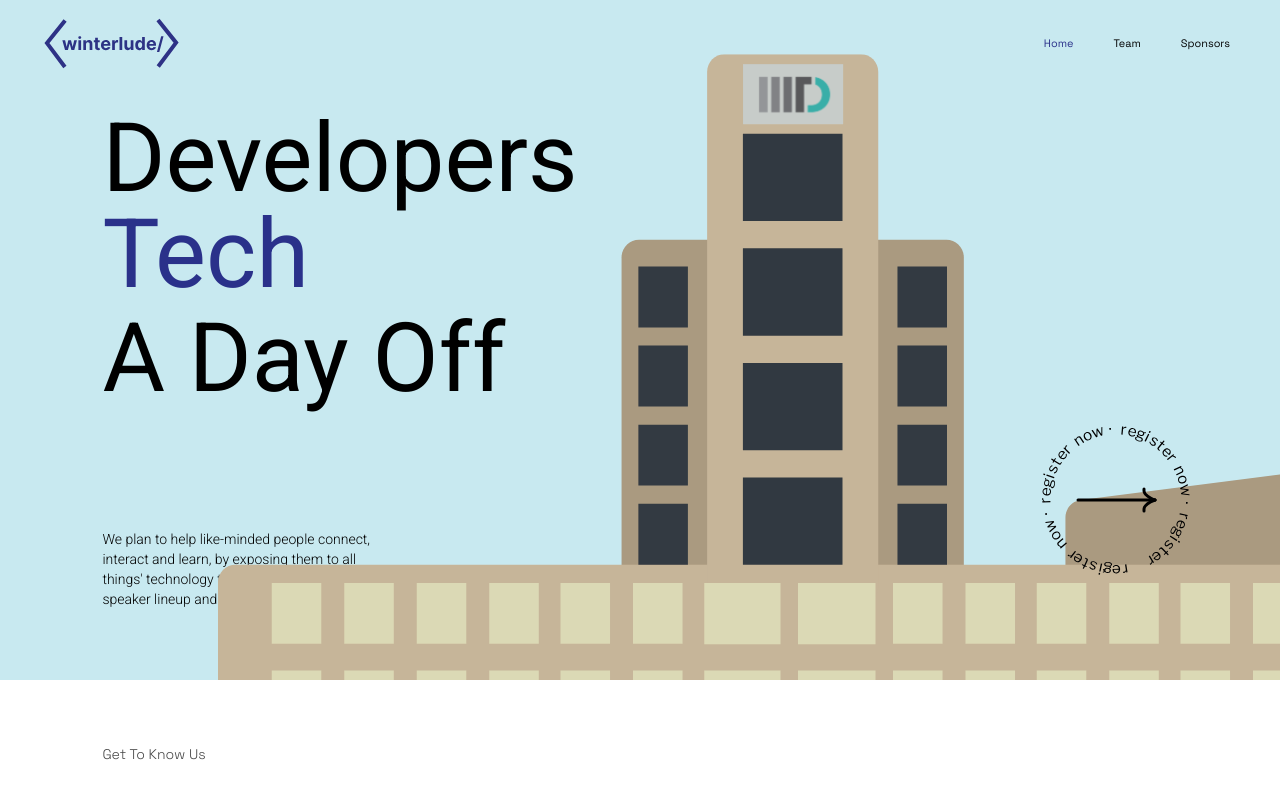
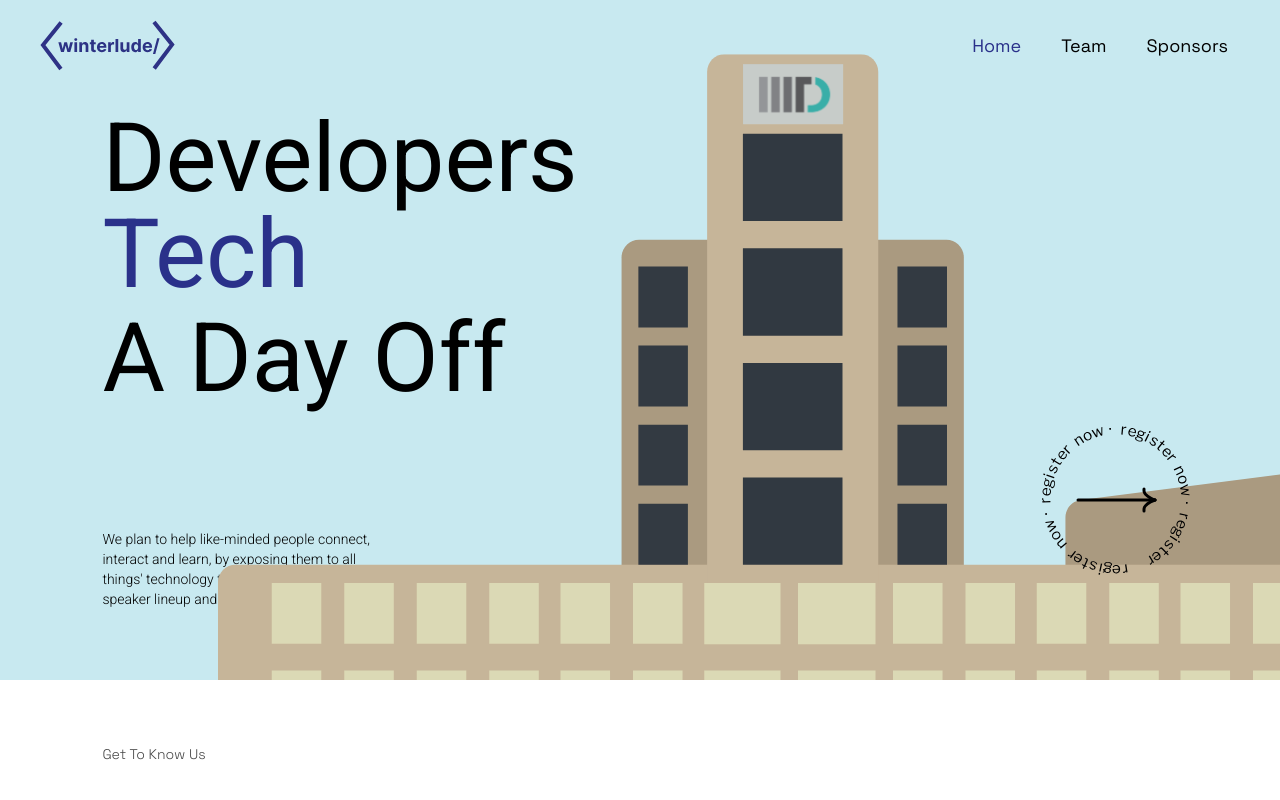
Before and after one commit to GDSC-IIITD/Winterlude23, a Next.js app: page / in a window 1280 px wide. Shown: the top 800 px of the page. Built offline with nearby package versions, Linux system fonts and the light colour scheme.

Commit message:
responsiveness

```diff
--- a/components/Navbar.jsx
+++ b/components/Navbar.jsx
@@ -10,10 +10,10 @@ function NavBar() {
   console.log(location)
   return (
     <>
-  <nav className="w-screen bg-[#C8E9F0]  large:hidden z-40 absolute">
-      <div className="justify-between px-4 mx-auto lg:max-w-7xl md:items-center md:flex md:px-8 z-50">
+  <nav className="w-full bg-[#C8E9F0] large:hidden z-40 absolute">
+      <div className="justify-between w-full px-4 lg:max-w-7xl md:items-center md:flex md:px-8 z-50">
         <div>
-          <div className="flex items-center justify-between py-3 md:py-5 md:block">
+          <div className="flex w-full items-center justify-between py-3 md:py-5 md:block">
           <div className="md:hidden z-50">
               <button
                   className="p-2 z-50 text-gray-700 rounded-md outline-none "
@@ -51,7 +51,7 @@ function NavBar() {
               </button>
             </div>
             <Link href={'/'}>
-              <img className='w-1/3 small:w-10/12 small:ml-[2vmax]' src='logo.svg' alt="logo"/>
+              <img className='small:w-10/12 small:ml-8' src='logo.svg' alt="logo"/>
             </Link>
 
           </div>
@@ -77,14 +77,14 @@ function NavBar() {
           </div>
       </div>
     </nav>
-    <div className="flex w-full justify-between items-center top-0 z-50  p-[1.4vmax] small:hidden small:pt-[3vmax] absolute">
+    <div className="flex w-full justify-between items-center top-0 z-50 p-5 small:hidden absolute">
       <div className="space-y-2 z-40 large:hidden small:hidden">
         <span className="block w-7 h-1 bg-textMain z-40"></span>
         <span className="block w-7 h-1 bg-textMain z-40"></span>
         <span className="block w-7 h-1 bg-textMain z-40"></span>
       </div>
-      <Link href='/' className='w-1/3 ml-[2vmax] small:w-10/12 small:ml-[4vmax] small:hidden'><img src='logo.svg' alt='logo'/></Link>
-      <div className="flex w-1/4 justify-end gap-10 small:hidden mr-[2.5vmax] text-[.85vmax] font-[500] font-google">
+      <Link href='/' className='w-1/3 ml-5 min-w-fit small:w-10/12 small:hidden'><img src='logo.svg' alt='logo'/></Link>
+      <div className="flex w-1/4 justify-end gap-10 small:hidden mr-8 text-lg font-[500] font-google">
         <Link className={location == '/' ? "text-googleBlue" : "hover:text-googleBlue"}  href='/'>Home</Link>
         <Link className={location === '/team' ? "text-googleBlue" : "hover:text-googleBlue"}  href='/team'>Team</Link>
         <Link className={location === '/sponsors' ? "text-googleBlue" : "hover:text-googleBlue"}  href='/sponsors'>Sponsors</Link>
--- a/components/Venue.jsx
+++ b/components/Venue.jsx
@@ -2,10 +2,10 @@ import React from 'react'
 
 function Venue() {
   return (
-    <div className='w-screen bg-[#C8E9F0]  flex justify-around relative z-10'>
+    <div className='w-full bg-[#C8E9F0]  flex justify-around relative z-10'>
             <div></div>
             <div className={'p-10 font-roboto font-[400] w-[40%] '}>
-                    <h1 className={'text-8xl my-2 leading-[6rem]'}>Cath <span className='text-googleBlue'>You</span></h1>
+                    <h1 className={'text-8xl my-2 leading-[6rem]'}>Catch <span className='text-googleBlue'>You</span></h1>
                     <h1 className={'text-8xl my-2'}>At The <span className='text-googleBlue'>Venue</span></h1>
                     <p className={'text-sm w-[120%] mt-20 font-medium'}>Google Developer Student Clubs (GDSC) are university-based tech community groups. </p>
             </div>
--- a/pages/Home.jsx
+++ b/pages/Home.jsx
@@ -7,7 +7,7 @@ import Footer from '../components/Footer'
 
 function Home() {
   return (
-    <div className="w-screen  flex flex-col  items-center body" >
+    <div className="w-full  flex flex-col  items-center body" >
         <Hero  />
         <About  />
         <Social  />
```
Also changed, not shown: 2 other files (tests, documents, lock files or other folders).
